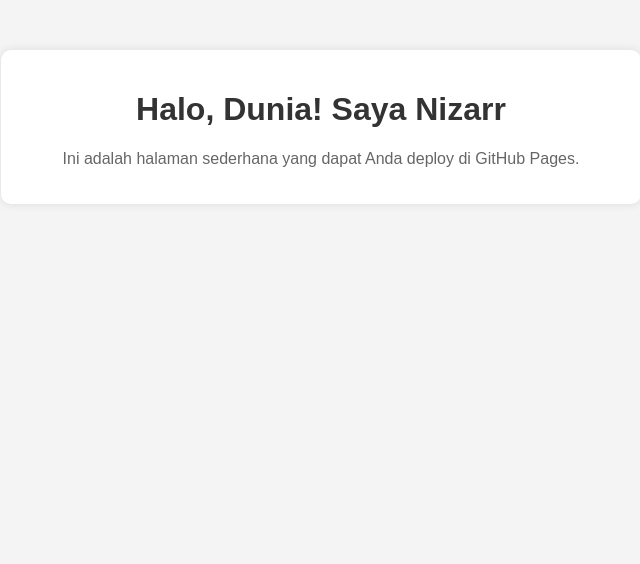
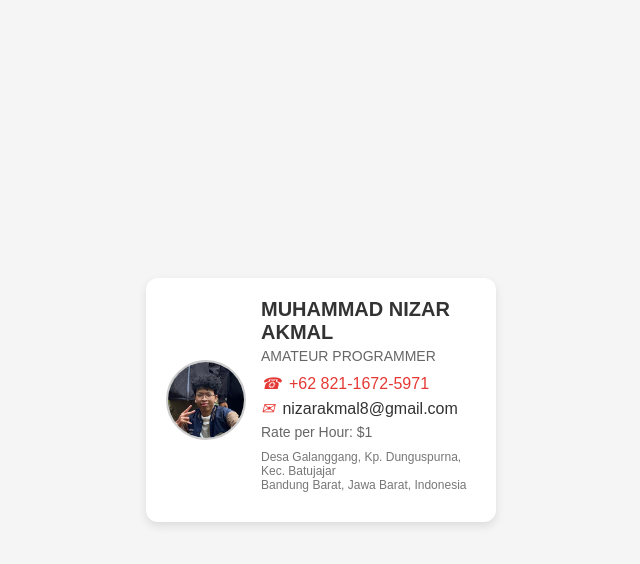
Before and after one commit to Team-Informatika/714230007, a plain HTML site: page index.html in a window 1280 px wide. Shown: the whole page, without its empty margins (319-959 px from the left). Drawn offline with Linux system fonts and the light colour scheme.

Commit message:
update kartu nama digital

```diff
--- a/index.html
+++ b/index.html
@@ -1,37 +1,111 @@
 <!DOCTYPE html>
-<html lang="id">
+<html lang="en">
 <head>
     <meta charset="UTF-8">
     <meta name="viewport" content="width=device-width, initial-scale=1.0">
-    <title>Halaman Sederhana</title>
+    <title>Digital Business Card</title>
     <style>
-        body {
-            font-family: Arial, sans-serif;
-            text-align: center;
+        * {
             margin: 0;
             padding: 0;
-            background-color: #f4f4f4;
+            box-sizing: border-box;
         }
-        .container {
-            max-width: 600px;
-            margin: 50px auto;
+
+        body {
+            font-family: 'Arial', sans-serif;
+            display: flex;
+            justify-content: center;
+            align-items: center;
+            height: 100vh;
+            background-color: #f5f5f5;
+        }
+
+        .card {
+            width: 350px;
+            background-color: white;
+            border-radius: 12px;
+            box-shadow: 0 4px 10px rgba(0, 0, 0, 0.1);
+            display: flex;
             padding: 20px;
-            background: white;
-            box-shadow: 0 0 10px rgba(0, 0, 0, 0.1);
-            border-radius: 10px;
+            align-items: center;
+            gap: 15px;
         }
-        h1 {
+
+        .profile-image {
+            width: 80px;
+            height: 80px;
+            border-radius: 50%;
+            object-fit: cover;
+            border: 2px solid #ccc;
+        }
+
+        .info {
+            flex: 1;
+        }
+
+        .info h1 {
+            font-size: 20px;
+            margin-bottom: 4px;
             color: #333;
         }
-        p {
+
+        .info p {
+            font-size: 14px;
             color: #666;
+            margin-bottom: 10px;
+        }
+
+        .info .icon-container {
+            display: flex;
+            align-items: center;
+            margin-bottom: 6px;
+            color: #e53935;
+        }
+
+        .info .icon-container i {
+            margin-right: 8px;
+        }
+
+        .info a {
+            text-decoration: none;
+            color: #333;
+        }
+
+        .info .address {
+            margin-top: 10px;
+            font-size: 12px;
+            color: #777;
         }
     </style>
 </head>
 <body>
-    <div class="container">
-        <h1>Halo, Dunia! Saya Nizarr</h1>
-        <p>Ini adalah halaman sederhana yang dapat Anda deploy di GitHub Pages.</p>
+
+<div class="card">
+    <img src="profile.jpg" alt="Profile Image" class="profile-image">
+    <div class="info">
+        <h1>MUHAMMAD NIZAR AKMAL</h1>
+        <p>AMATEUR PROGRAMMER</p>
+
+        <div class="icon-container">
+            <i>&#9742;</i> <!-- Phone icon -->
+            <span>+62 821-1672-5971</span>
+        </div>
+
+        <div class="icon-container">
+            <i>&#9993;</i> <!-- Email icon -->
+            <a href="nizarakmal8@gmail.com">nizarakmal8@gmail.com</a>
+        </div>
+
+        <div class="price">
+            <p>Rate per Hour: $1</p>
+        </div>
+
+        <p class="address">
+            Desa Galanggang, Kp. Dunguspurna, Kec. Batujajar<br>
+            Bandung Barat, Jawa Barat, Indonesia
+        </p>
     </div>
+</div>
+
 </body>
 </html>
```
Also changed, not shown: profile.jpg (added).
